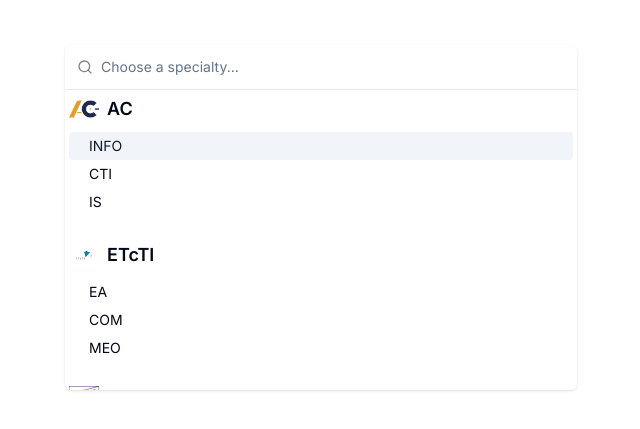
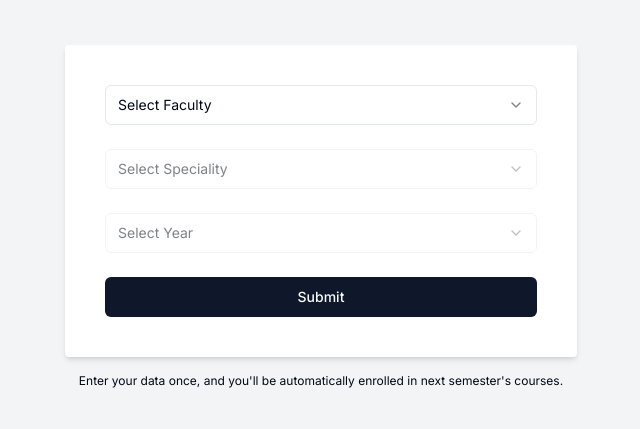
Before and after one commit to ion-guzun/cvupt2.0, a Next.js app: page /student/complete-profile in a window 1280 px wide. Shown: the part 183-612 px from the top of the page, without its empty margins (319-959 px from the left). Built offline with nearby package versions, Linux system fonts and the light colour scheme.

Commit message:
implemented frontend for the complete profile + added faculty field on student schema

```diff
--- a/app/student/complete-profile/page.tsx
+++ b/app/student/complete-profile/page.tsx
@@ -1,40 +1,125 @@
-import {
-    Command,
-    CommandInput,
-    CommandGroup,
-    CommandItem,
-    CommandList,
-} from "@/components/ui/command"; // Assuming these are your custom components
-import { faculties } from "@/real_data"; // Assuming this is your data import
-import Image from "next/image";
+'use client'
+
+import { Button } from '@/components/ui/button';
+import { Select, SelectContent, SelectItem, SelectTrigger, SelectValue } from '@/components/ui/select';
+import { faculties } from '@/real_data';
+import Image from 'next/image';
+import { useRouter } from 'next/navigation';
+import React, { useState } from 'react';
 
 const CompleteProfile = () => {
+  const [selectedFaculty, setSelectedFaculty] = useState('');
+  const [specialities, setSpecialities] = useState<string[]>([]);
+  const [selectedSpeciality, setSelectedSpeciality] = useState('');
+  const [years, setYears] = useState<number[]>([]);
+  const [selectedYear, setSelectedYear] = useState<number | null>(null);
+  const r = useRouter();
+
+  const handleFacultyChange = (value: string) => {
+    setSelectedFaculty(value);
+    const faculty = faculties.find(f => f.name === value);
+    setSpecialities(faculty ? faculty.specialities : []);
+    setSelectedSpeciality('');
+    setYears([]);
+    setSelectedYear(null);
+  };
+
+  const handleSpecialityChange = (value: string) => {
+    setSelectedSpeciality(value);
+    let yearOptions;
+    if (value === 'INFO') {
+      yearOptions = [1, 2, 3];
+    } else if (value === 'ARH') {
+      yearOptions = [1, 2, 3, 4, 5, 6];
+    } else {
+      yearOptions = [1, 2, 3, 4];
+    }
+    setYears(yearOptions);
+    setSelectedYear(null);
+  };
+
+  const handleYearChange = (value: string) => {
+    setSelectedYear(parseInt(value, 10));
+  };
+
+  const handleSubmit = (event: React.FormEvent) => {
+    event.preventDefault();
+    console.log({
+      faculty: selectedFaculty,
+      major: selectedSpeciality,
+      year: selectedYear
+    });
+    r.push("/");
+  };
+
   return (
-        <div className="flex items-center justify-center min-h-screen p-4">
-            <Command className="w-full max-w-lg shadow">
-                <CommandInput placeholder="Choose a specialty..." />
-                <CommandList>
-                    {faculties.map((faculty) => (
-                        <CommandGroup key={faculty.name} className="mb-4">
-                            <div className="flex items-center mb-2">
+    <div className="flex flex-col items-center justify-center min-h-screen bg-gray-100 p-6">
+      <form onSubmit={handleSubmit} className="bg-white p-10 rounded shadow-md w-full max-w-lg">
+        <div className="mb-6">
+          <Select onValueChange={handleFacultyChange}>
+            <SelectTrigger className="w-full">
+              <SelectValue placeholder="Select Faculty" />
+            </SelectTrigger>
+            <SelectContent>
+              {faculties.map(faculty => (
+                <SelectItem key={faculty.name} value={faculty.name}>
+                  <div className="flex items-center">
                     <Image
-                                    src={`/${faculty.name.toLowerCase()}.png`}
+                      src={`/${faculty.name.toLocaleLowerCase()}.png`}
                       alt={faculty.name}
-                                    height={30}
-                                    width={30}
+                      width={25}
+                      height={25}
                       className="mr-2"
                     />
-                                <span className="font-semibold text-lg">{faculty.name}</span>
+                    {faculty.name}
                   </div>
-                            {faculty.specialities.map((speciality) => (
-                                <CommandItem className="px-5 py-1" key={speciality}>
+                </SelectItem>
+              ))}
+            </SelectContent>
+          </Select>
+        </div>
+
+        <div className="mb-6">
+          <Select
+            disabled={!selectedFaculty}
+            onValueChange={handleSpecialityChange}
+          >
+            <SelectTrigger className="w-full">
+              <SelectValue placeholder="Select Speciality" />
+            </SelectTrigger>
+            <SelectContent>
+              {specialities.map(speciality => (
+                <SelectItem key={speciality} value={speciality}>
                   {speciality}
-                                </CommandItem>
+                </SelectItem>
               ))}
-                        </CommandGroup>
+            </SelectContent>
+          </Select>
+        </div>
+
+        <div className="mb-6">
+          <Select
+            disabled={!selectedSpeciality}
+            onValueChange={handleYearChange}
+          >
+            <SelectTrigger className="w-full">
+              <SelectValue placeholder="Select Year" />
+            </SelectTrigger>
+            <SelectContent>
+              {years.map(year => (
+                <SelectItem key={year} value={year.toString()}>
+                  {year}
+                </SelectItem>
               ))}
-                </CommandList>
-            </Command>
+            </SelectContent>
+          </Select>
+        </div>
+
+        <Button type="submit" className="w-full">
+          Submit
+        </Button>
+      </form>
+      <p className="text-xs mt-4 text-center">Enter your data once, and you'll be automatically enrolled in next semester's courses.</p>
     </div>
   );
 };
--- a/lib/database/models/student.model.ts
+++ b/lib/database/models/student.model.ts
@@ -2,6 +2,7 @@ import { Schema, model, models } from "mongoose";
 import { IUser, UserSchema } from "./user.model";
 
 export interface IStudent extends IUser {
+    faculty: string
     major: string
     year: number
     coursesEnrolledIn: string[]
@@ -10,6 +11,7 @@ export interface IStudent extends IUser {
 
 const StudentSchema = new Schema({
     ...UserSchema.obj,
+    faculty: {type: String, default: ''},
     major: {type: String, default: ''},
     year: {type: Number, default: 0},
     coursesEnrolledIn: [{type: Schema.Types.ObjectId, ref: 'Course'}]
--- a/real_data.ts
+++ b/real_data.ts
@@ -40,4 +40,9 @@ export const faculties: UPTFaculty[] = [
         specialities: ['IEI', 'IEEEE', 'IEC', 'IEICM'],
         url: 'http://www.mpt.upt.ro'
     },
+    {
+        name: 'ARH',
+        specialities: ['ARH', 'MAI', 'FI'],
+        url: 'http://www.arh.upt.ro'
+    }
 ]
```
Also changed, not shown: public/arh.png (added). Lines whose indentation alone changed are shown as unchanged.
